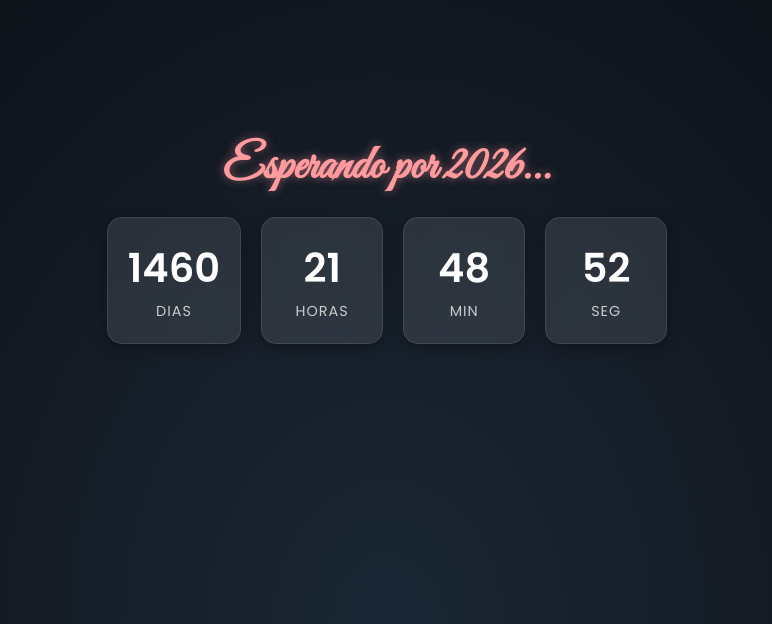
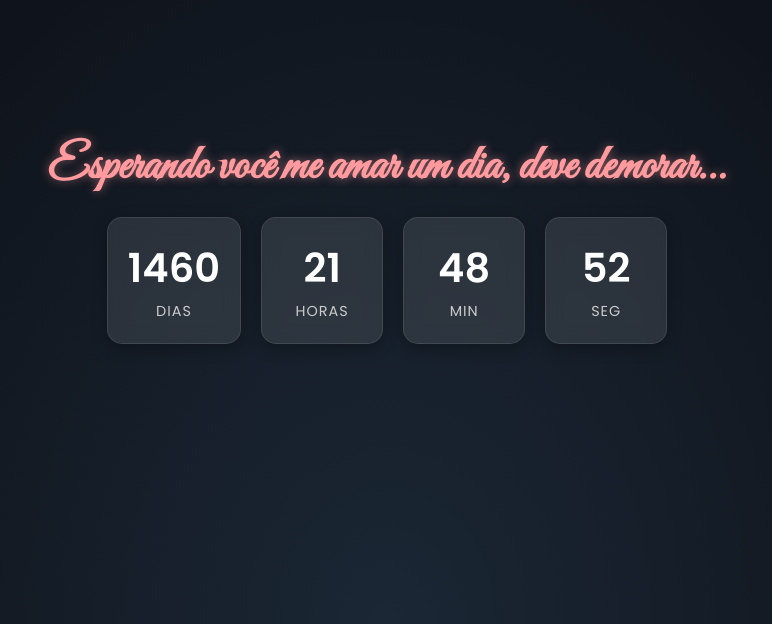
Before and after one commit to hack3r029/Feliz-Ano-Novo, a plain HTML site: page index.html in a window 1280 px wide. Shown: the part 176-800 px from the top of the page, without its empty margins (253-1025 px from the left). Drawn offline with Linux system fonts and the light colour scheme.

Commit message:
Atualizar o index.html

```diff
--- a/index.html
+++ b/index.html
@@ -153,7 +153,7 @@
     <canvas id="fireworks"></canvas>
 
     <div id="countdown-container">
-        <h1 class="waiting-title">Esperando por 2026...</h1>
+        <h1 class="waiting-title">Esperando você me amar um dia, deve demorar...</h1>
         <div class="timer-box">
             <div class="time-unit"><span class="number" id="days">00</span><span class="label">Dias</span></div>
             <div class="time-unit"><span class="number" id="hours">00</span><span class="label">Horas</span></div>
```
